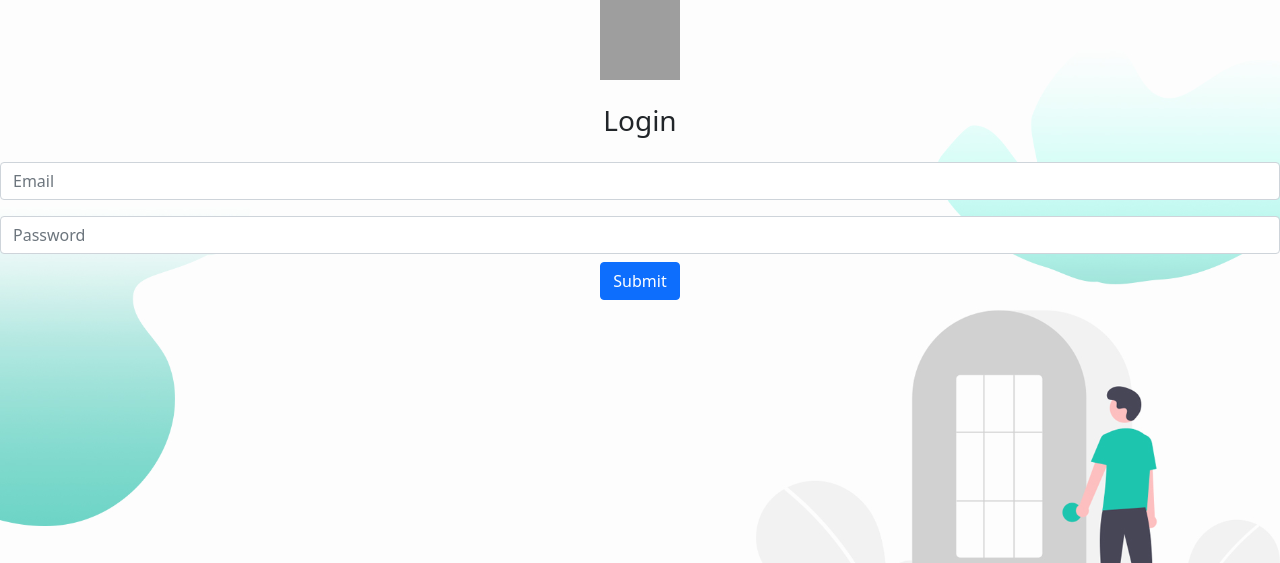
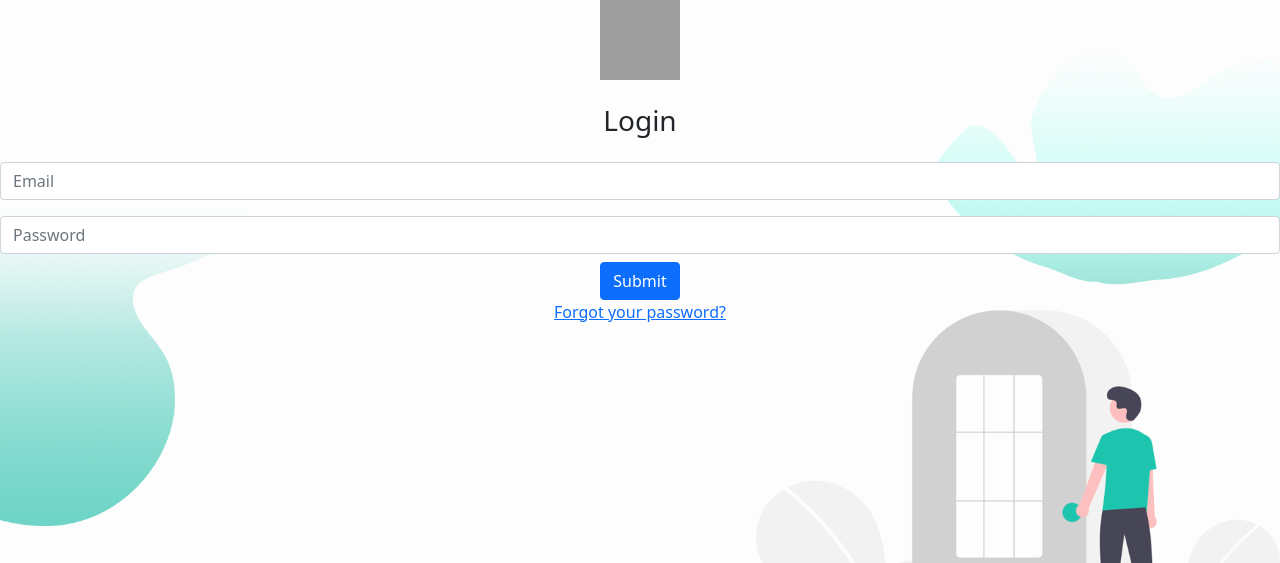
Before and after one commit to juvin23/Agile, a PHP site: page /login.php in a window 1280 px wide. Shown: the top 563 px of the page. Run offline with PHP 8.4, Linux system fonts and the light colour scheme; some libraries are stand-ins or nearby versions; grey boxes are pictures that could not be loaded.

Commit message:
Update login

```diff
--- a/login.php
+++ b/login.php
@@ -122,6 +122,7 @@ if($_SERVER['REQUEST_METHOD'] == 'POST') {
             <div class="form-group">
                 <input type="submit" class="btn btn-primary" value="Submit">
             </div>
+            <p><a href="reset_password.php">Forgot your password?</a></p>
         </form>
     </main>
 </body>
```
